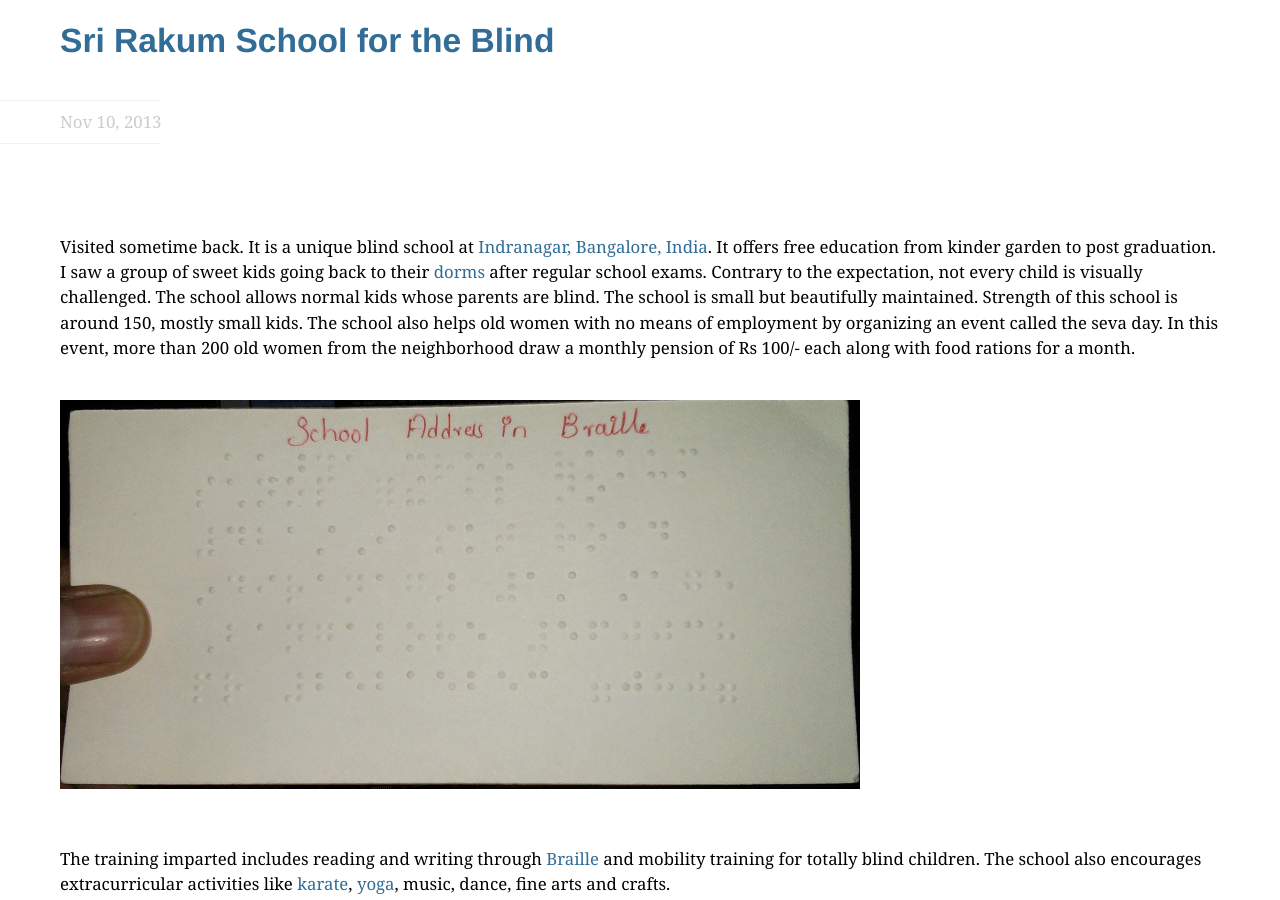
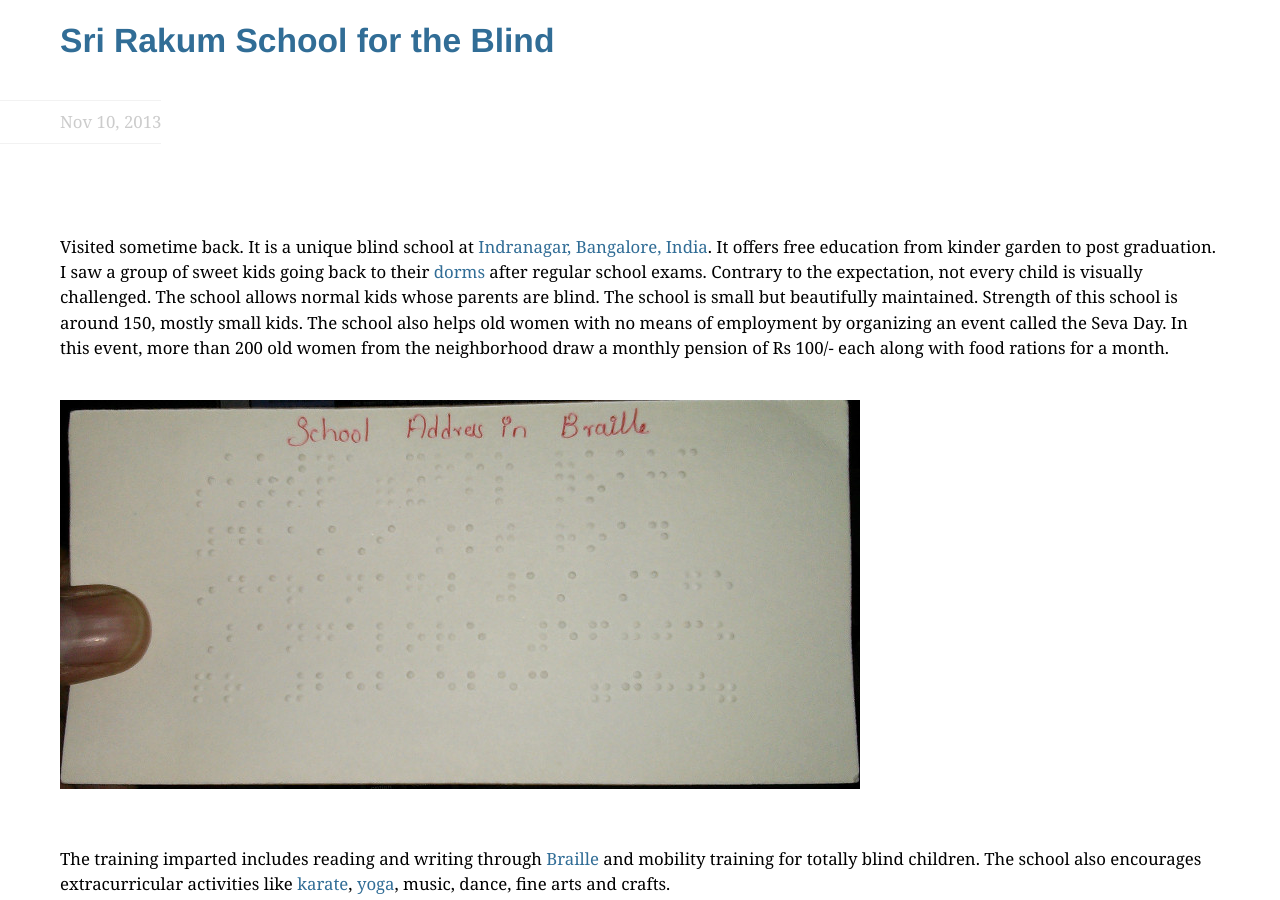
Before and after one commit to rohit01/blog_backup, a Jekyll site: the page built from _posts/2013-11-10-rakum-school-for-the-blind.md, in a window 1280 px wide and 900 px high, scrolled down 905 px. Built offline with Jekyll 4.4.1, drawn with Linux system fonts in a browser that asks for light colours; some web fonts are replaced; Markdown is read by kramdown in place of the engine named in the settings; comment, search, counter and statistics services are not loaded.

Commit message:
Using correct case

```diff
--- a/_posts/2013-11-10-rakum-school-for-the-blind.md
+++ b/_posts/2013-11-10-rakum-school-for-the-blind.md
@@ -14,7 +14,7 @@ title: Rakum School for the Blind
   {{ page.date | date: "%b %d, %Y" }}
 </info>
 
-Visited sometime back. It is a unique blind school at [Indranagar, Bangalore, India](https://maps.google.com/maps?q=Rakum+Blind+School,+Bangalore,+Karnataka,+India&hl=en&sll=37.0625,-95.677068&sspn=46.409192,81.5625&oq=rakum+&t=m&z=17). It offers free education from kinder garden to post graduation. I saw a group of sweet kids going back to their [dorms](http://rakum.org/rakum_school/node/147) after regular school exams. Contrary to the expectation, not every child is visually challenged. The school allows normal kids whose parents are blind. The school is small but beautifully maintained. Strength of this school is around 150, mostly small kids. The school also helps old women with no means of employment by organizing an event called the seva day. In this event, more than 200 old women from the neighborhood draw a monthly pension of Rs 100/- each along with food rations for a month.
+Visited sometime back. It is a unique blind school at [Indranagar, Bangalore, India](https://maps.google.com/maps?q=Rakum+Blind+School,+Bangalore,+Karnataka,+India&hl=en&sll=37.0625,-95.677068&sspn=46.409192,81.5625&oq=rakum+&t=m&z=17). It offers free education from kinder garden to post graduation. I saw a group of sweet kids going back to their [dorms](http://rakum.org/rakum_school/node/147) after regular school exams. Contrary to the expectation, not every child is visually challenged. The school allows normal kids whose parents are blind. The school is small but beautifully maintained. Strength of this school is around 150, mostly small kids. The school also helps old women with no means of employment by organizing an event called the Seva Day. In this event, more than 200 old women from the neighborhood draw a monthly pension of Rs 100/- each along with food rations for a month.
 
 ![](/res/posts/rakum-school-for-the-blind/braille.jpg)
 
```
